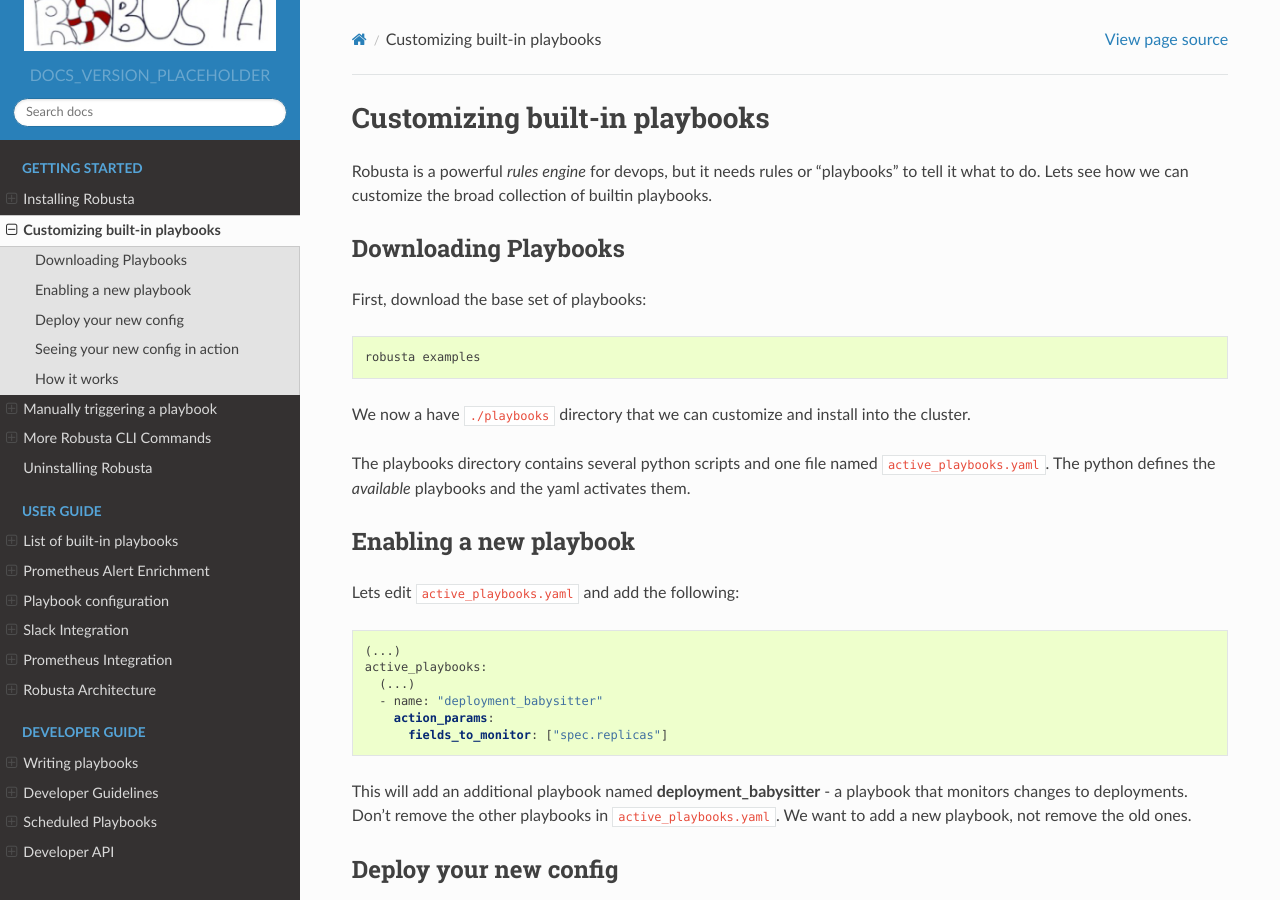
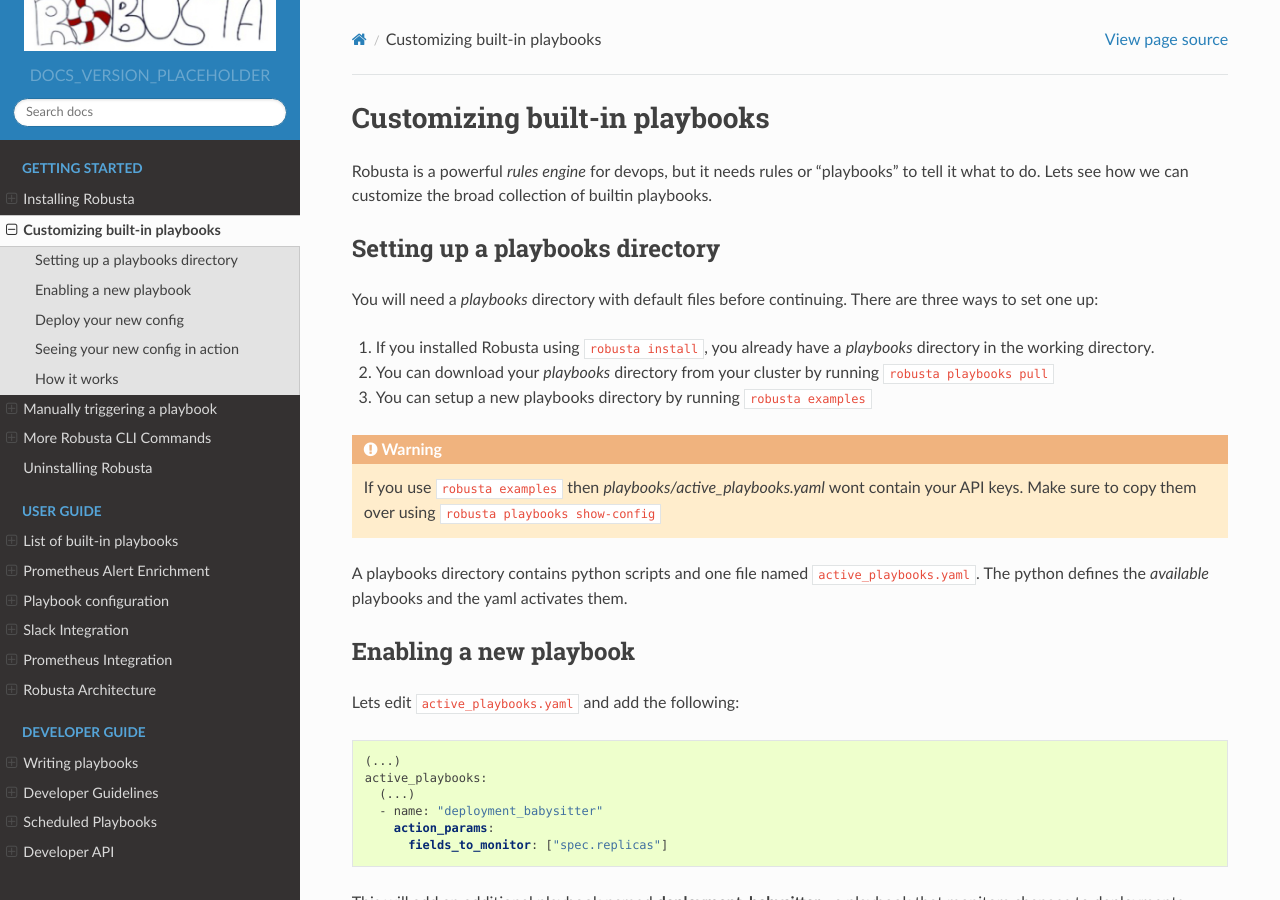
Before and after one commit to robusta-dev/robusta, a Sphinx documentation site: the page built from docs/getting-started/customization.rst, in a window 1280 px wide and 900 px high. Built offline with Sphinx 7.4.7 and the Read the Docs theme 2.0.0, drawn with Linux system fonts in a browser that asks for light colours.

Commit message:
improve docs for customizing robusta

```diff
--- a/docs/getting-started/customization.rst
+++ b/docs/getting-started/customization.rst
@@ -4,17 +4,18 @@
 Robusta is a powerful `rules engine` for devops, but it needs rules or "playbooks" to tell it what to do.
 Lets see how we can customize the broad collection of builtin playbooks.
 
-Downloading Playbooks
+Setting up a playbooks directory
 -------------------------------------------------------------
-First, download the base set of playbooks:
+You will need a `playbooks` directory with default files before continuing. There are three ways to set one up:
 
-.. code-block:: python
+1. If you installed Robusta using ``robusta install``, you already have a `playbooks` directory in the working directory.
+2. You can download your `playbooks` directory from your cluster by running ``robusta playbooks pull``
+3. You can setup a new playbooks directory by running ``robusta examples``
 
-   robusta examples
+.. warning::
+    If you use ``robusta examples`` then `playbooks/active_playbooks.yaml` wont contain your API keys. Make sure to copy them over using ``robusta playbooks show-config``
 
-We now a have ``./playbooks`` directory that we can customize and install into the cluster.
-
-The playbooks directory contains several python scripts and one file named ``active_playbooks.yaml``. The python defines the *available* playbooks
+A playbooks directory contains python scripts and one file named ``active_playbooks.yaml``. The python defines the *available* playbooks
 and the yaml activates them.
 
 Enabling a new playbook
```
